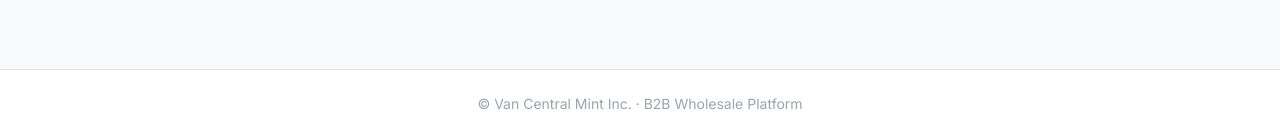
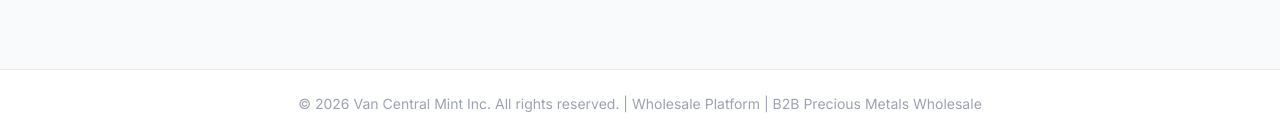
Before and after one commit to tarashbsglobal26/bullion-platform, a Next.js app: page / in a window 1280 px wide. Shown: the part 804-939 px from the top of the page. Built offline with nearby package versions, Linux system fonts and the light colour scheme; no server answers; the database is empty.

Commit message:
Update footer copyright text

```diff
--- a/src/app/page.tsx
+++ b/src/app/page.tsx
@@ -57,7 +57,7 @@ export default async function HomePage() {
 
       <footer className="border-t border-gray-200 bg-white mt-10">
         <div className="max-w-7xl mx-auto px-4 py-6 text-center text-sm text-gray-400">
-          © Van Central Mint Inc. · B2B Wholesale Platform
+          © {new Date().getFullYear()} Van Central Mint Inc. All rights reserved. | Wholesale Platform | B2B Precious Metals Wholesale
         </div>
       </footer>
     </div>
```
